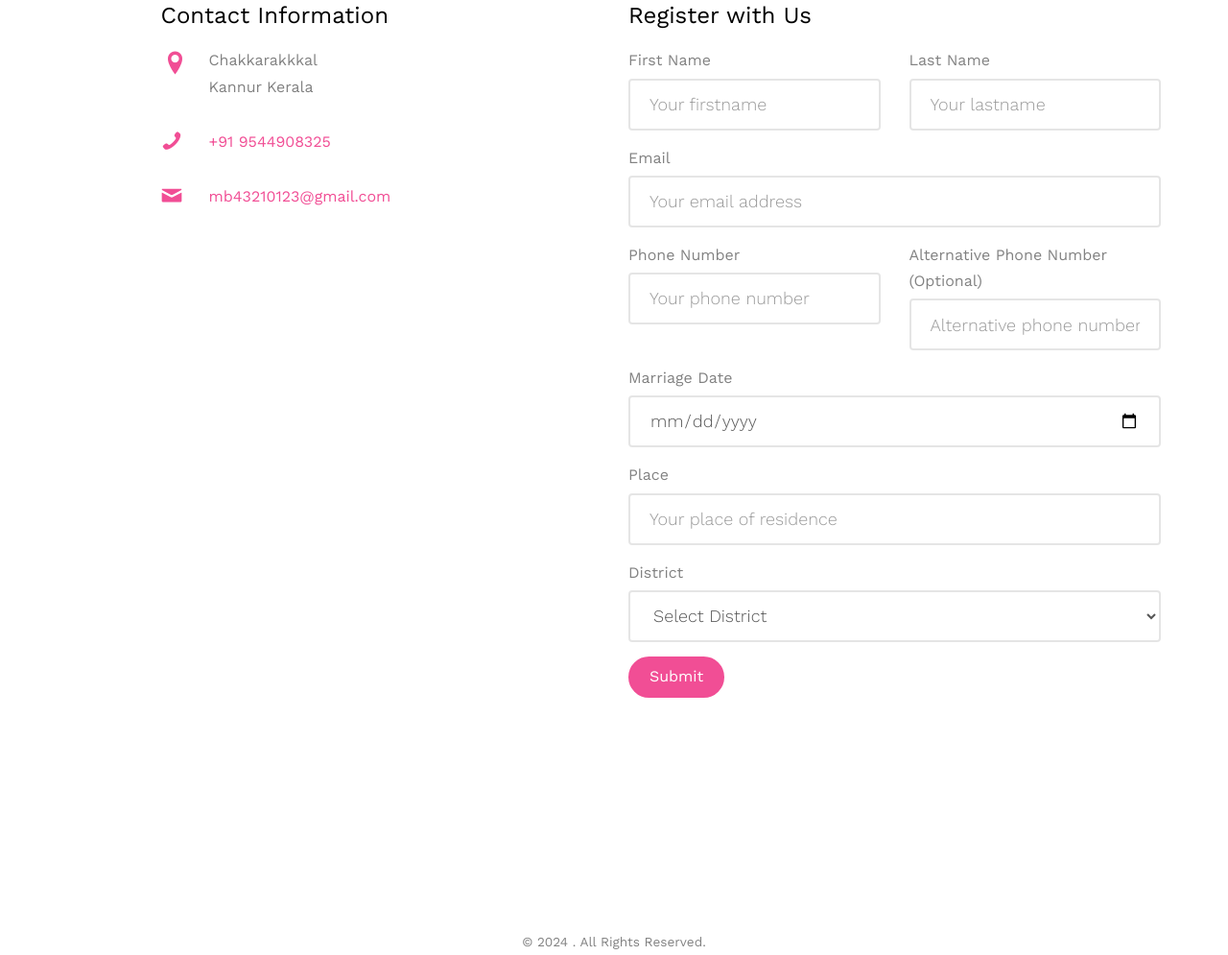
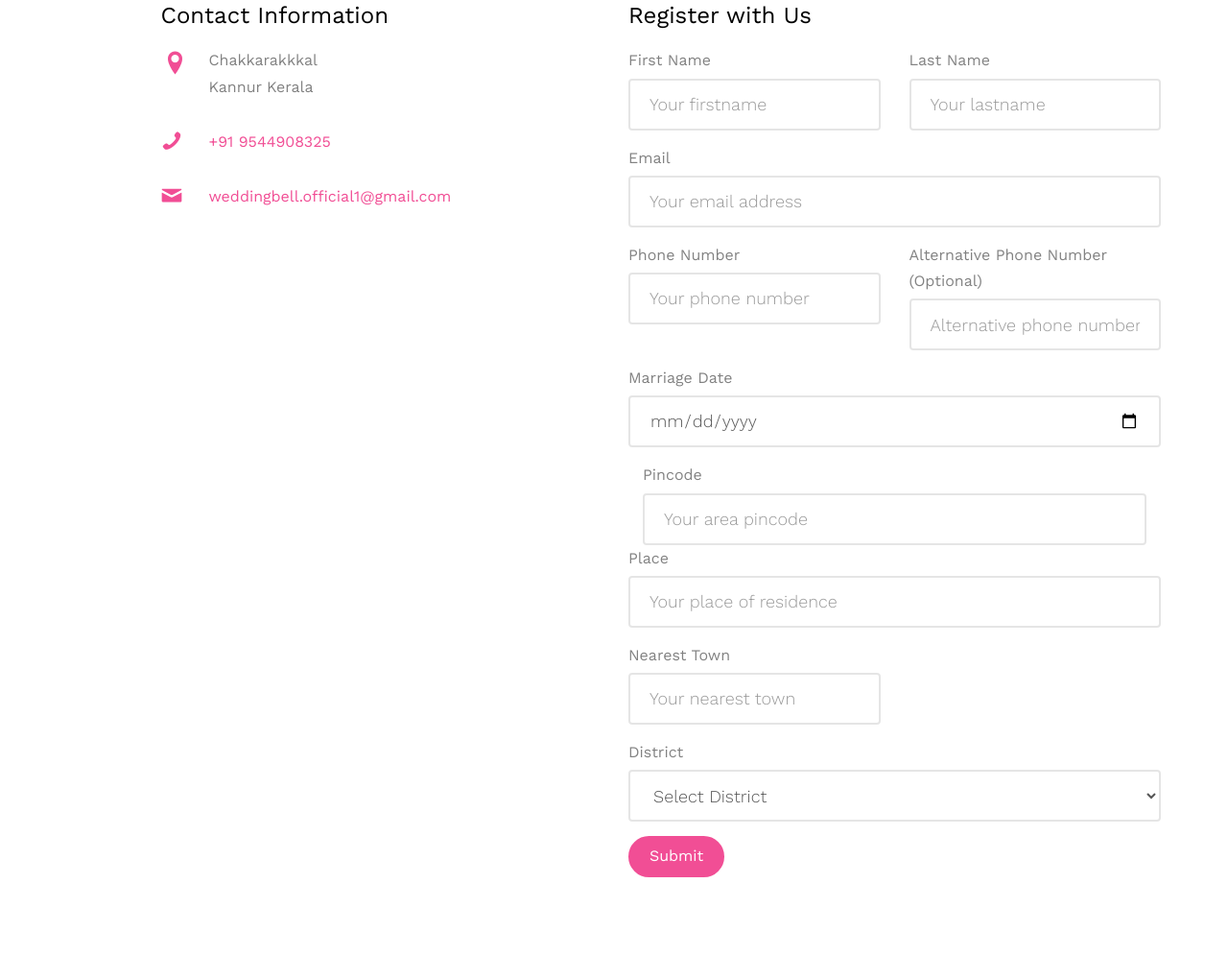
Before and after one commit to M-shamir/Wedding-Bell, a plain HTML site: page contact.html in a window 1280 px wide. Shown: the part 709-1704 px from the top of the page at 96% size. Drawn offline with nearby package versions, Linux system fonts and the light colour scheme; some packages are replaced by stand-ins of ours; no server answers; a script that the page names is missing; files whose address does not match are found by name.

Commit message:
added meta

```diff
--- a/contact.html
+++ b/contact.html
@@ -8,9 +8,10 @@
 	<meta http-equiv="X-UA-Compatible" content="IE=edge">
 	<title>Wedding Bell</title>
 	<meta name="viewport" content="width=device-width, initial-scale=1">
-	<meta name="description" content="Free HTML5 Template by FREEHTML5.CO" />
-	<meta name="keywords" content="free html5, free template, free bootstrap, html5, css3, mobile first, responsive" />
-	<meta name="author" content="FREEHTML5.CO" />
+	<meta name="description" content="At Wedding Bell, we transform your dream wedding into a reality with personalized planning, seamless execution, and exceptional service. From wedding dresses and decor to invitations, we simplify your journey and handle all your wedding purchasing needs. Let us make your special day unforgettable!" />
+	<meta name="keywords" content="Wedding planning, wedding decor, wedding dresses, wedding invitations, wedding procurement, dream wedding, personalized wedding planning, Wedding Bell" />
+	<meta name="author" content="Wedding Bell" />
+
 
   <!--
 	//////////////////////////////////////////////////////
@@ -157,12 +158,30 @@
 							<input type="date" id="marriage-date" name="marriage-date" class="form-control">
 						  </div>
 						</div>
-
+						<div class="col-md-12">
+							<label for="pincode">Pincode</label>
+							<input
+								type="text"
+								id="pincode"
+								name="pincode"
+								class="form-control"
+								placeholder="Your area pincode"
+								required
+								onblur="fetchDistrict()"
+							/>
+						</div>
 						<div class="row form-group">
 							<div class="col-md-12">
 							  <label for="place">Place</label>
 							  <input type="text" id="place" name="place" class="form-control" placeholder="Your place of residence" required>
 							</div>
+						  </div>
+						  <div class="row form-group">
+							<div class="col-md-6">
+								<label for="town">Nearest Town</label>
+								<input type="text" id="town" name="town" class="form-control" placeholder="Your nearest town" required>
+							</div>
+
 						</div>
 						<div class="row form-group">
 						  <div class="col-md-12">
@@ -200,7 +219,7 @@
 						<ul>
 							<li class="address">Chakkarakkkal  <br> Kannur Kerala</li>
 							<li class="phone"><a href="tel://1234567920">+91 9544908325</a></li>
-							<li class="email"><a href="mailto:mb43210123@gmail.com">mb43210123@gmail.com</a></li>
+							<li class="email"><a href="weddingbell.official1@gmail.com">weddingbell.official1@gmail.com</a></li>
 						</ul>
 					</div>
 
@@ -301,6 +320,36 @@
 			  });
 		});
 	 </script>
+<script>
+	function fetchDistrict() {
+		const pincode = document.getElementById('pincode').value;
+		const districtField = document.getElementById('district');
+
+		if (pincode.length !== 6 || isNaN(pincode)) {
+			alert('Please enter a valid 6-digit pincode.');
+			return;
+		}
+
+		fetch(`https://api.postalpincode.in/pincode/${pincode}`)
+			.then(response => response.json())
+			.then(data => {
+				if (data[0].Status === 'Success' && data[0].PostOffice.length > 0) {
+					const district = data[0].PostOffice[0].District;
+					districtField.value = district; // Set district dropdown
+					// alert(`District found: ${district}`);
+				} else {
+					alert('No district found for the given pincode.');
+				}
+			})
+			.catch(error => {
+				// console.error('Error fetching district:', error);
+				// alert('Unable to fetch district. Please try again later.');
+			});
+	}
+	</script>
 
 	</body>
 </html>
+
+nearest locality
+3 4
```
Also changed, not shown: abouts.html (+4 -3 lines), index.html (+4 -3 lines), service.html (+3 -3 lines). Lines whose indentation alone changed are shown as unchanged.
